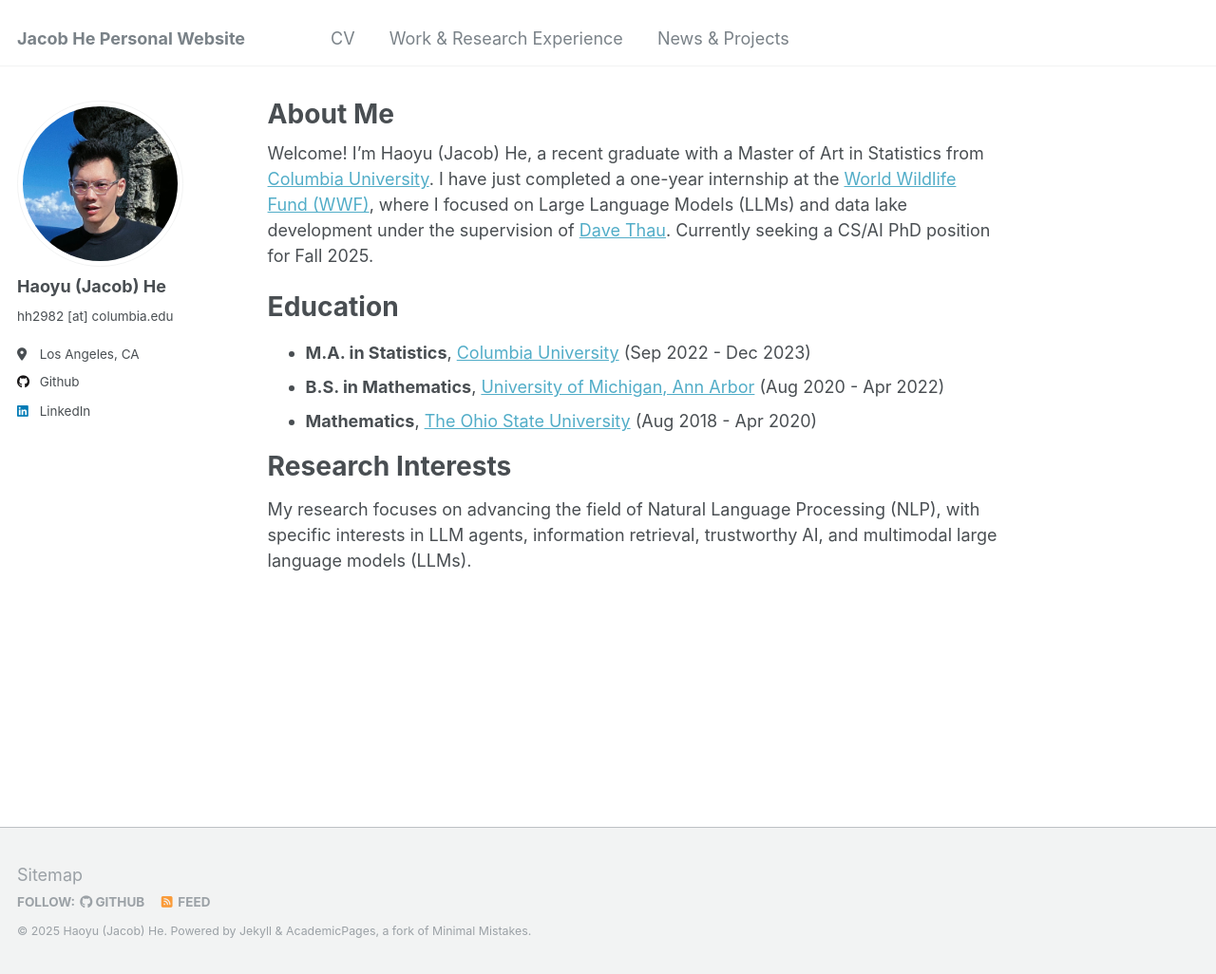
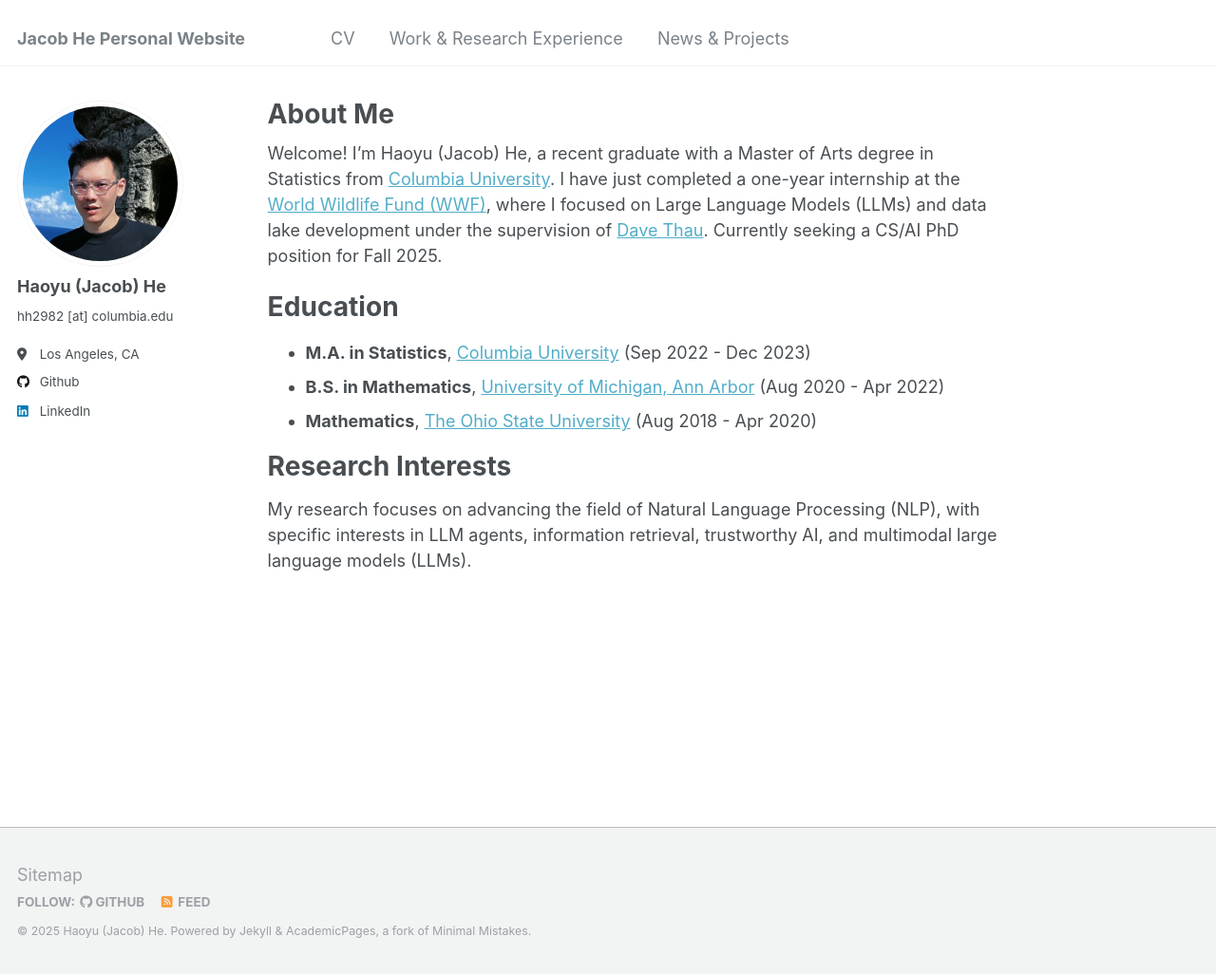
Before and after one commit to Jacobhhy/Jacobhhy.github.io, a Jekyll site: the page built from _pages/about.md, in a window 1280 px wide and 1026 px high. Shown: the whole window at 95% size. Built offline with Jekyll 4.4.1, drawn with Linux system fonts in a browser that asks for light colours.

Commit message:
Update about.md

```diff
--- a/_pages/about.md
+++ b/_pages/about.md
@@ -7,7 +7,7 @@ redirect_from:
   - /about.html
 ---
 
-Welcome! I'm Haoyu (Jacob) He, a recent graduate with a Master of Art in Statistics from [Columbia University](https://stat.columbia.edu/). I have just completed a one-year internship at the [World Wildlife Fund (WWF)](https://www.worldwildlife.org/), where I focused on Large Language Models (LLMs) and data lake development under the supervision of [Dave Thau](https://www.worldwildlife.org/experts/dave-thau). Currently seeking a CS/AI PhD position for Fall 2025.
+Welcome! I'm Haoyu (Jacob) He, a recent graduate with a Master of Arts degree in Statistics from [Columbia University](https://stat.columbia.edu/). I have just completed a one-year internship at the [World Wildlife Fund (WWF)](https://www.worldwildlife.org/), where I focused on Large Language Models (LLMs) and data lake development under the supervision of [Dave Thau](https://www.worldwildlife.org/experts/dave-thau). Currently seeking a CS/AI PhD position for Fall 2025.
 
 Education
 ======
```
